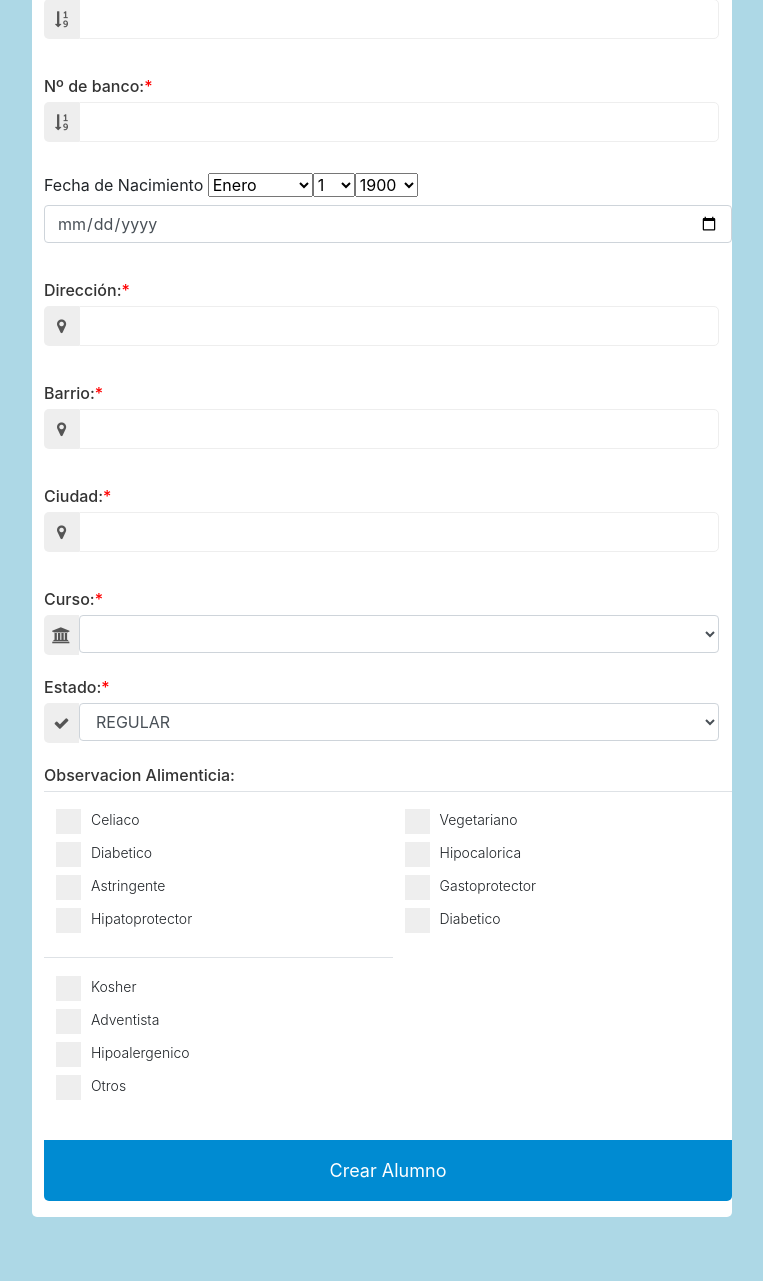
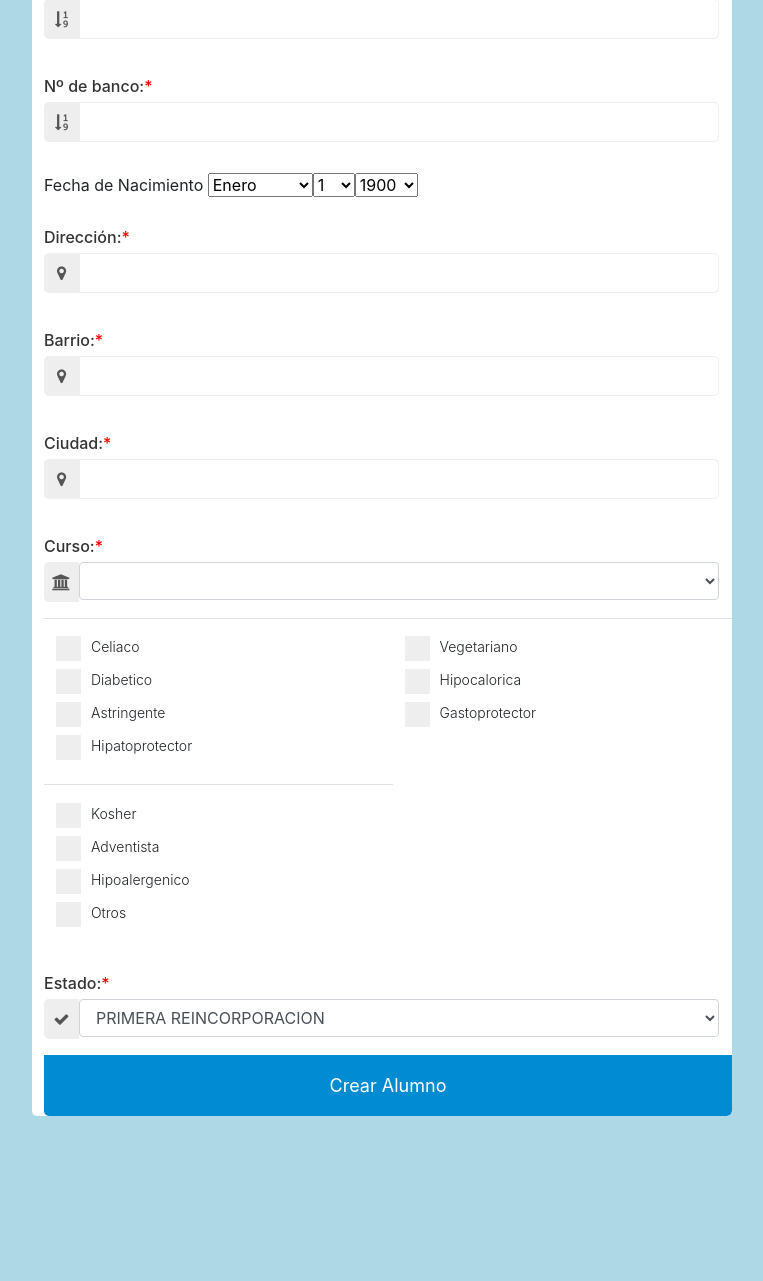
Before and after one commit to Grupo2Villada/proyectoFAT, a Django app: page /create_student/ in a window 1280 px wide. Shown: the part 641-1922 px from the top of the page, without its empty margins (258-1021 px from the left). After the commit the page ends 1757 px from the top, so only its background shows below. Run offline with Django 3.2, Linux system fonts and the light colour scheme; lists and menus that the app fills with data are empty; some libraries are stand-ins or nearby versions.

Commit message:
cancelar llegadas tarde,etc

```diff
--- a/config/frontend/templates/create_student.html
+++ b/config/frontend/templates/create_student.html
@@ -297,7 +297,6 @@ width:93%;
 
 	<div class="form-group">
 	  <label>Fecha de Nacimiento</label>
-      <input class="form-control" id="exampleInputDOB1" placeholder="Date of Birth" type="date">
 		{{form.birthday}}
 	  <div class="validation"></div>
 	</div>
@@ -350,106 +430,49 @@ width:93%;
 
 	  <div class="validation"></div>
 	</div>
-
-    <div class="form-group">
-      <p>Observacion Alimenticia:<span></span></p>
-
-<script src="https://code.jquery.com/jquery-1.12.4.min.js"></script>
-<script type="text/javascript">
-$(document).ready(function(){
-    $("select").change(function(){
-        $(this).find("option:selected").each(function(){
-            var optionValue = $(this).attr("value");
-            if(optionValue){
-                $(".box").not("." + optionValue).hide();
-                $("." + optionValue).show();
-            } else{
-                $(".box").hide();
-            }
-        });
-    }).change();
-});
-</script>
-
-    <table class="table">
-
-
-  <tbody>
-
-    <tr>
-      <td class="pepe">
-    <label class="container" >Celiaco
-  <input type="checkbox">
-  <span class="checkmark"></span>
-</label>
-</label><label class="container">Diabetico
-  <input type="checkbox">
-  <span class="checkmark"></span>
-</label>
-<label class="container">Astringente
-  <input type="checkbox">
-  <span class="checkmark"></span>
-</label>
-<label class="container" >Hipatoprotector
-  <input type="checkbox">
-  <span class="checkmark"></span>
-</label>
-
-      </td>
-      <td >
-  <label class="container">Vegetariano
-  <input type="checkbox">
-  <span class="checkmark"></span>
-  </label>
-  <label class="container">Hipocalorica
-  <input type="checkbox">
-  <span class="checkmark"></span>
-</label>
-<label class="container">Gastoprotector
-  <input type="checkbox">
-  <span class="checkmark"></span>
-</label><label class="container">Diabetico
-  <input type="checkbox">
-  <span class="checkmark"></span>
-</label>
-      </td>
-  </tr>
-<td>
-<label class="container">Kosher
-  <input type="checkbox">
-  <span class="checkmark"></span>
-</label>
-<label class="container">Adventista
-  <input type="checkbox">
-  <span class="checkmark"></span>
-</label><label class="container">Hipoalergenico
-  <input type="checkbox">
-  <span class="checkmark"></span>
-</label>
-
-</label><label class="container">Otros
-  <input type="checkbox">
-  <span class="checkmark"></span>
-</label>
-</td>
-
-  </tbody>
-</table>
-
-
-
-
-
-
-
-
-
-
-
 <button type="submit" class="bouton-contact" value="Create student">Crear Alumno</button>
 
 
 </form>
 
+<script type="text/javascript">
+	$(document).ready(function(){
+		document.getElementById("id_food_obvs").readOnly = true;
+		$("#otrosbox").hide()
+		$("#hipobox").hide()
+		$("#obvs").hide()
+	});
+
+	$(document).change(function () {
+		var elements = document.getElementsByClassName('cbox');
+		var checkeds = [];
+
+		for (var i = 0;elements[i];i++){
+			if (elements[i].checked == true) {
+				if (elements[i].id=="Otros"){
+					$("#otrosbox").show()
+					var otr = document.getElementById("otrosinput").value
+					checkeds.push(elements[i].id +": "+"("+ otr+")")
+				}
+				if (elements[i].id=="Hipoalergenico"){
+					$("#hipobox").show()
+					var hip = document.getElementById("hipoinput").value
+					checkeds.push(elements[i].id +": "+"("+ hip+")")
+				}
+				if(elements[i].id !="Hipoalergenico" &&  elements[i].id!="Otros"){
+					$("#otrosbox").hide()
+					$("#hipobox").hide()
+					checkeds.push(elements[i].id)}
+				}
+			}
+			document.getElementById("id_food_obvs").value = checkeds.join(';');
+
+		});
+
+
+
+</script>
+
+
 
 {% endblock body %}
--- a/config/frontend/views.py
+++ b/config/frontend/views.py
@@ -173,10 +173,8 @@ def undo_falta(request):
 def create_student(request):
 	print "view"
 	if request.method == "POST":
-		print "post"
 		form = CreateStudentForm(request.POST)
 		if form.is_valid():
-			print "valid"
 			first_name= form.cleaned_data.get("first_name")
 			last_name= form.cleaned_data.get("last_name")
 			student_tag= form.cleaned_data.get("student_tag")
@@ -190,6 +188,7 @@ def create_student(request):
 			yearqs= form.cleaned_data.get("year")
 			status= form.cleaned_data.get("status")
 			food_obvs= form.cleaned_data.get("food_obvs")
+			print "------------------" +food_obvs
 			year= Year.objects.get(id=yearqs)
 			try:
 				a=Student.objects.get(dni=dni)
```
Also changed, not shown: other parts of config/frontend/templates/create_student.html (+81 -0 lines), config/controlAsistencia/models.py (+6 -6 lines), config/controlAsistencia/migrations/0001_initial.py. Lines whose indentation alone changed are shown as unchanged.
